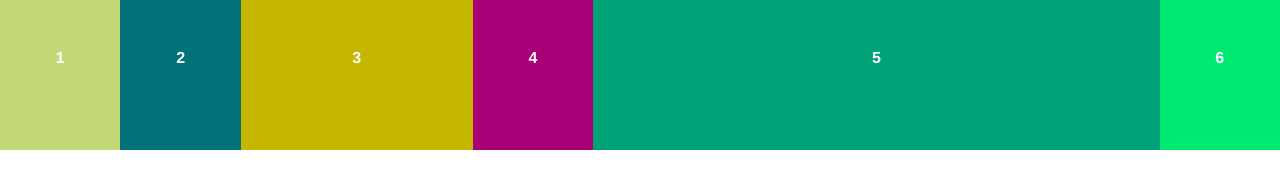
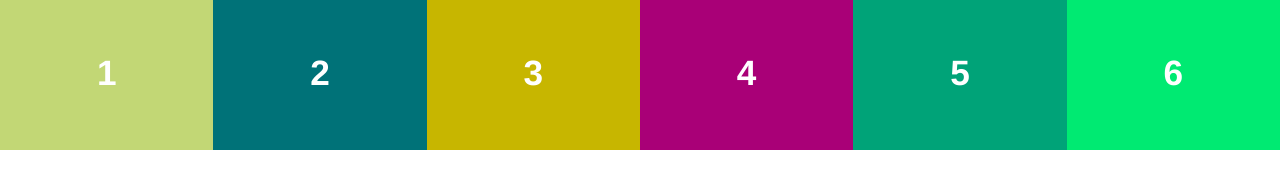
Before and after one commit to pantpap/starting-flexbox, a plain HTML site: page index.html in a window 1280 px wide. Drawn offline with Linux system fonts and the light colour scheme.

Commit message:
flex wrap (with given width) and flex direction

```diff
--- a/css/custom.css
+++ b/css/custom.css
@@ -7,20 +7,24 @@ ul#flex-container{
     margin: 0;
     padding: 0;
     display: flex;
+    flex-direction: row;
+    flex-wrap: wrap;
 }
 
 ul li{
     flex-grow: 1;
+    width: 100px;
     height: 150px;
     padding-top: 45px;
     color: #fff;
     font-weight: bold;
+    font-size: 2.2em;
     text-align: center;
 }
 
 ul li:first-child{ background: #c2d775;  }
-ul li:nth-child(2){ background: #007278;}
-ul li:nth-child(3){ background: #c7b600; flex-grow: 2; }
+ul li:nth-child(2){ background: #007278; }
+ul li:nth-child(3){ background: #c7b600; }
 ul li:nth-child(4){ background: #a90077; }
-ul li:nth-child(5){ background: #00a378; flex-grow: 5;}
+ul li:nth-child(5){ background: #00a378; }
 ul li:last-child{ background: #00ea72; }
```
